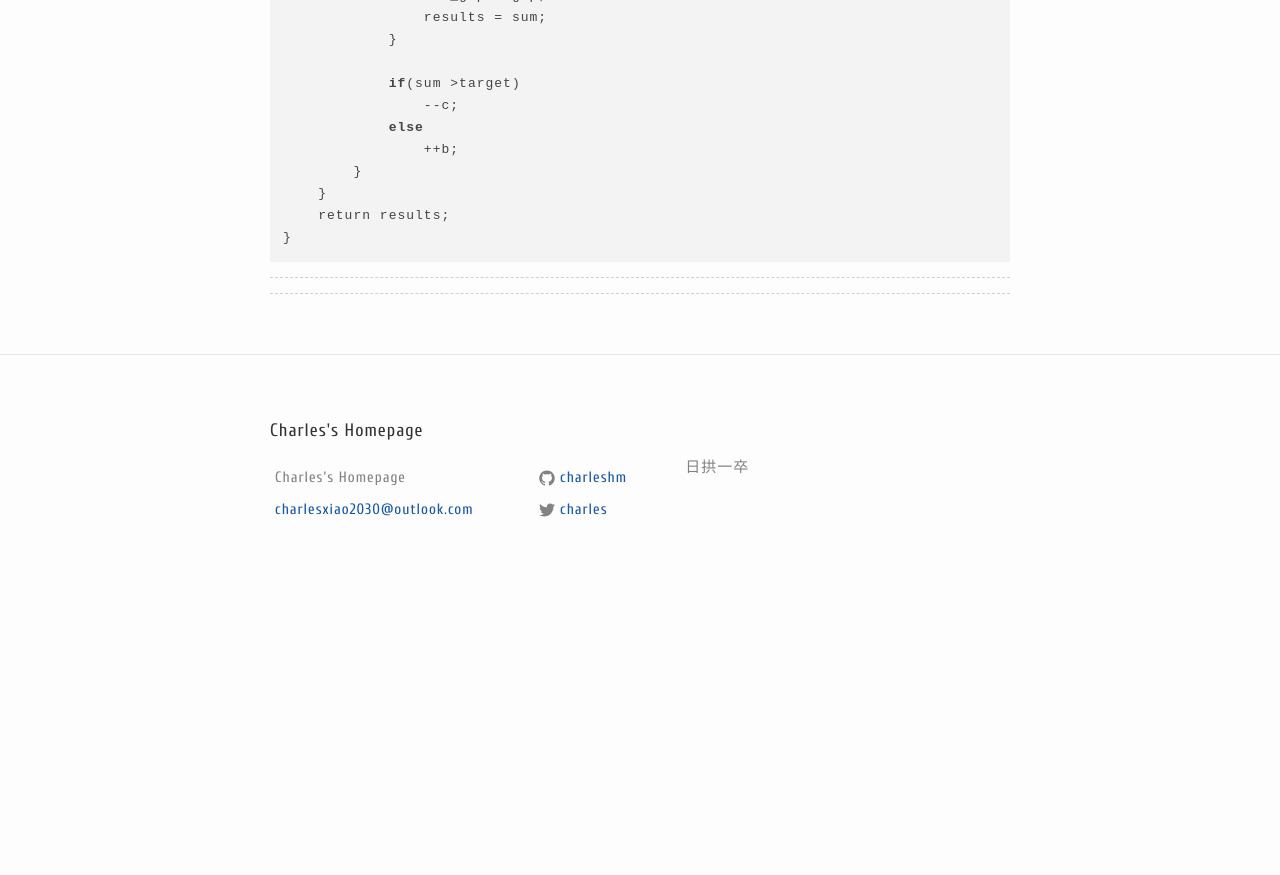
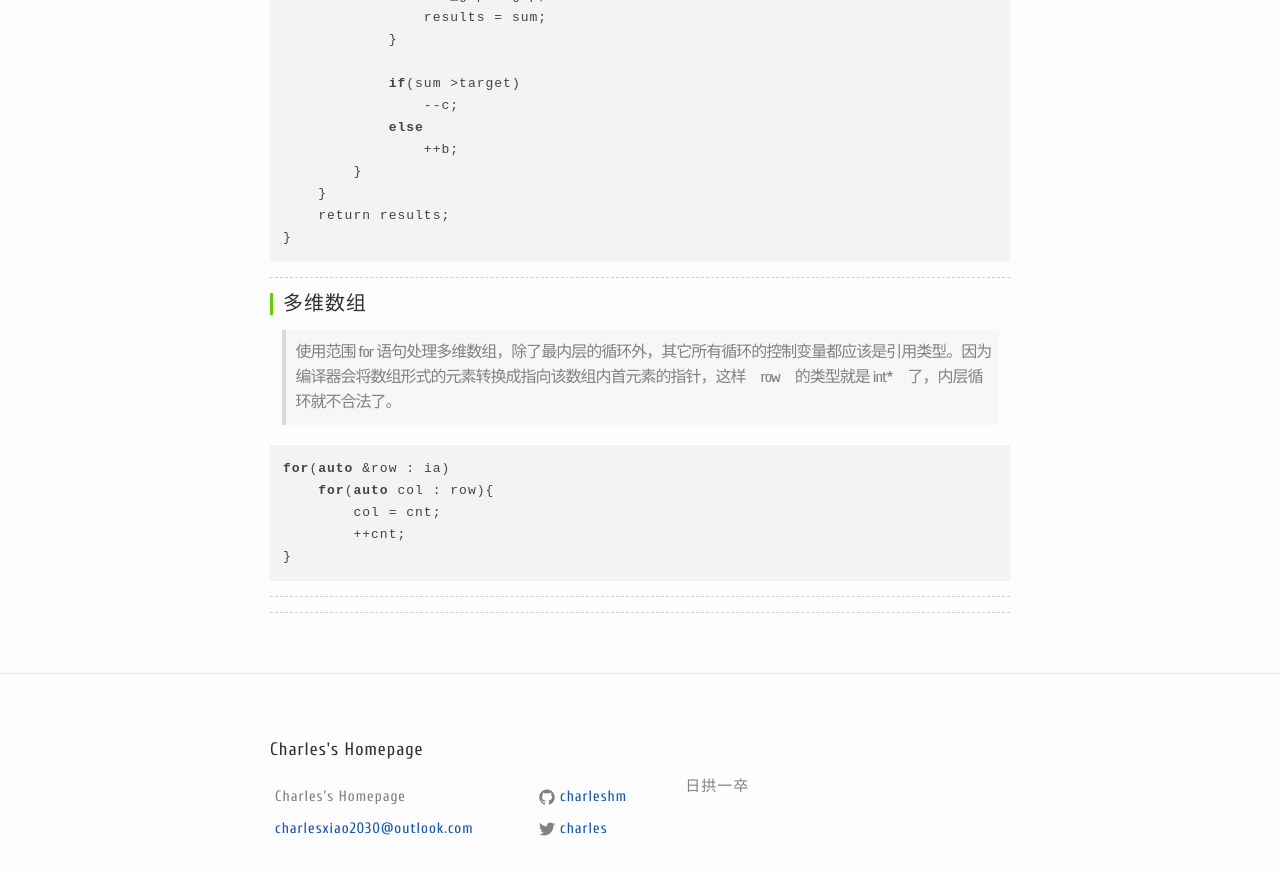
Before and after one commit to charleshm/charleshm.github.io, a Jekyll site: the page built from _posts/2016-02-23-K-sum.md, in a window 1280 px wide and 900 px high, scrolled down 2060 px. Shown: the top 875 px of the window. Built offline with Jekyll 4.4.1, drawn with Linux system fonts in a browser that asks for light colours; nearby versions of some CDN libraries; comment, search, counter and statistics services are not loaded; before the commit the page ends 2641 px from its top, so only the background shows below that.

Commit message:
first blood

```diff
--- a/_posts/2016-02-23-K-sum.md
+++ b/_posts/2016-02-23-K-sum.md
@@ -111,3 +111,18 @@ int threeSumClosest(vector<int>& nums, int target) {
     return results;
 }
 {% endhighlight %}
+
+----------
+
+#### 多维数组
+>使用范围 for 语句处理多维数组，除了最内层的循环外，其它所有循环的控制变量都应该是引用类型。因为编译器会将数组形式的元素转换成指向该数组内首元素的指针，这样　row　的类型就是 int*　了，内层循环就不合法了。
+
+{% highlight c++ %}
+for(auto &row : ia)
+    for(auto col : row){
+        col = cnt;
+        ++cnt;
+}
+{% endhighlight %}
+
+  [1]: http://7xjbdi.com1.z0.glb.clouddn.com/c_string.png?imageView2/2/w/300
```
